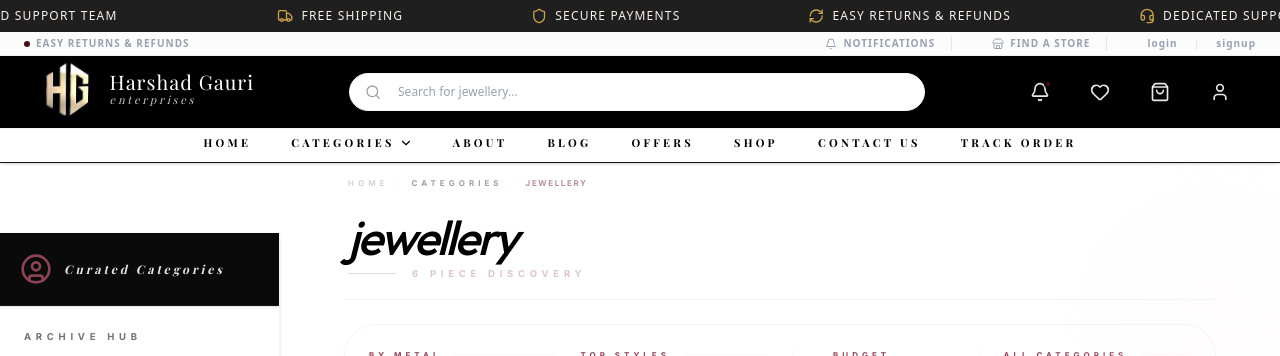
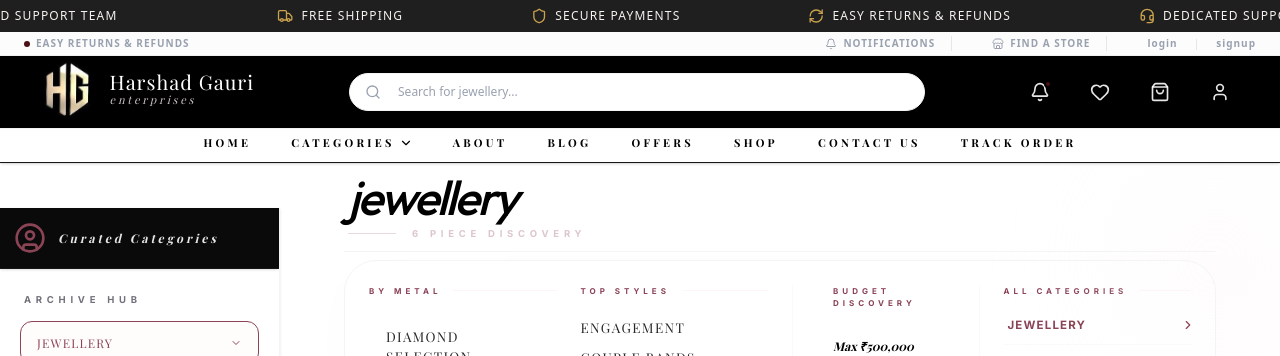
Before and after one commit to Trishamishra08/HGenterprises, a React (Vite) app in the folder frontend/: page /shop in a window 1280 px wide. Shown: the top 356 px of the page. Built offline with nearby package versions, Linux system fonts and the light colour scheme; a web font is replaced by a local one.

Commit message:
ui: further reduce vertical whitespace on shop page

```diff
--- a/frontend/src/modules/user/pages/Shop.jsx
+++ b/frontend/src/modules/user/pages/Shop.jsx
@@ -126,7 +126,7 @@ const Shop = () => {
         return (
             <div className="flex flex-col h-full bg-white font-body overflow-hidden relative">
                 {/* Fixed Header */}
-                <div className="p-5 bg-[#0a0a0a] text-white shrink-0 border-b border-white/5 z-[70] shadow-sm">
+                <div className="p-3.5 bg-[#0a0a0a] text-white shrink-0 border-b border-white/5 z-[70] shadow-sm">
                     <div className="flex items-center gap-3">
                         <UserCircle className="w-8 h-8 text-[#8B4356]" />
                         <span className="text-[12px] font-bold tracking-[0.25em] font-serif italic text-white/90">Curated Categories</span>
@@ -289,11 +289,11 @@ const Shop = () => {
     return (
         <div className="min-h-screen bg-white font-body selection:bg-[#8B4356] selection:text-white pb-32 md:pb-10 overflow-hidden">
             <div className="flex max-w-[1700px] mx-auto min-h-screen">
-                <aside className="hidden lg:block w-[280px] shrink-0 border-r border-zinc-100 sticky top-[80px] h-[calc(100vh-80px)] z-20 overflow-hidden bg-white shadow-sm"><SidebarContent /></aside>
+                <aside className="hidden lg:block w-[280px] shrink-0 border-r border-zinc-100 sticky top-[55px] h-[calc(100vh-55px)] z-20 overflow-hidden bg-white shadow-sm"><SidebarContent /></aside>
                 <main className="flex-grow min-w-0 bg-[#fdf2f8]/5">
-                    <div className="p-4 md:p-8 lg:px-16 lg:py-6">
-                        <div className="mb-4 lg:mb-6">
-                            <div className="flex items-center gap-2 text-[8px] uppercase tracking-[0.5em] font-bold text-zinc-300 mb-6 px-1">
+                    <div className="p-4 md:p-8 lg:px-16 lg:pt-0 lg:pb-6">
+                        <div className="mb-2 lg:mb-2">
+                             <div className="flex items-center gap-2 text-[8px] uppercase tracking-[0.5em] font-bold text-zinc-300 mb-2 px-1">
                                 <Link to="/" className="hover:text-[#8B4356] transition-colors">Home</Link>
                                 <span className="opacity-20">/</span>
                                 <span className="text-zinc-400">Categories</span>
@@ -311,7 +311,7 @@ const Shop = () => {
                                 )}
                             </div>
 
-                            <div className="flex flex-col md:flex-row md:items-end justify-between items-start gap-4 border-b border-zinc-100 pb-5 relative px-1">
+                            <div className="flex flex-col md:flex-row md:items-end justify-between items-start gap-4 border-b border-zinc-100 pb-3 relative px-1">
                                 <div className="flex items-start justify-between w-full relative">
                                     <div className="flex flex-col gap-2">
                                         <motion.h1 key={pageTitle} initial={{ opacity: 0, x: -10 }} animate={{ opacity: 1, x: 0 }} className="text-4xl md:text-6xl lg:text-5xl font-display font-medium text-black tracking-tighter lowercase italic leading-none">{pageTitle}</motion.h1>
```
